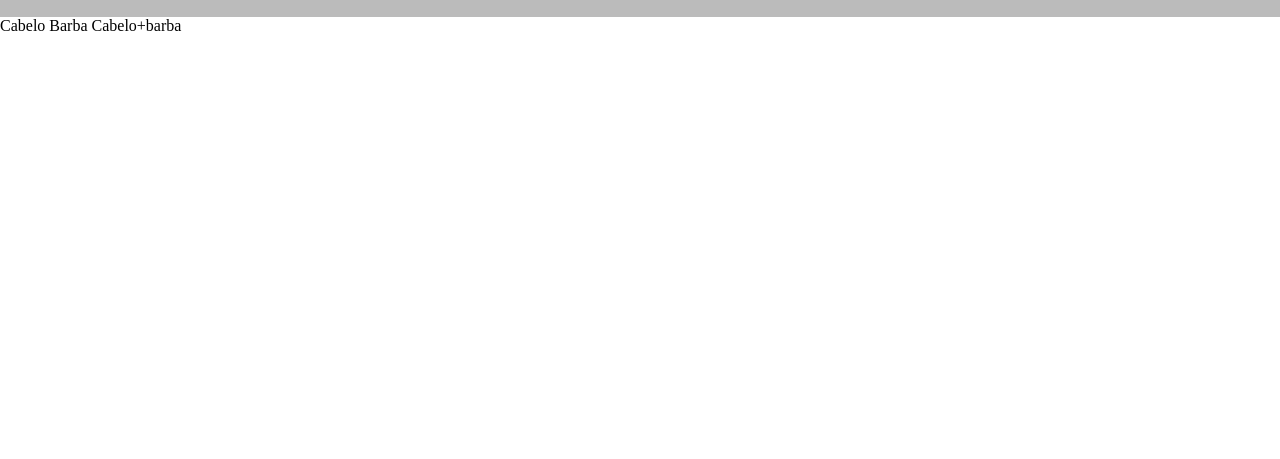
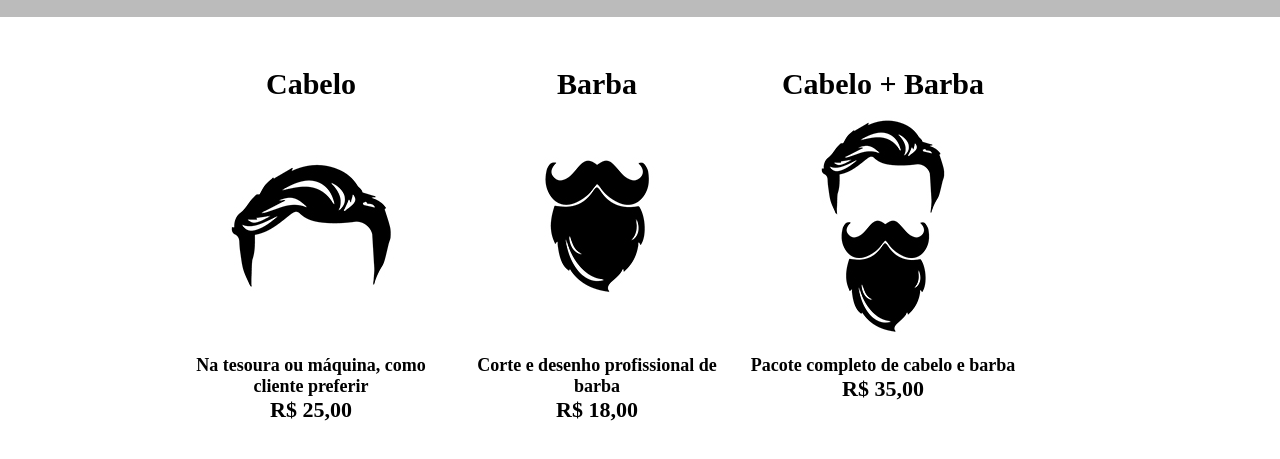
Before and after one commit to linusmanuel/barbearia-alura, a website: page produto.html in a window 1280 px wide. Shown: the part 281-740 px from the top of the page. Drawn offline with Linux system fonts and the light colour scheme.

Commit message:
feat: create product card

```diff
--- a/produto.html
+++ b/produto.html
@@ -20,6 +20,29 @@
 				</nav>
 			</div>
 		</header>
-		<main>Cabelo Barba Cabelo+barba</main>
+		<main>
+			<ul class="produtos">
+				<li>
+					<h2>Cabelo</h2>
+					<img src="/cabelo.jpg" alt="Corte de cabelo" />
+					<p class="produto-descricao">
+						Na tesoura ou máquina, como cliente preferir
+					</p>
+					<p class="produto-preco">R$ 25,00</p>
+				</li>
+				<li>
+					<h2>Barba</h2>
+					<img src="/barba.jpg" alt="Corte de barba" />
+					<p class="produto-descricao">Corte e desenho profissional de barba</p>
+					<p class="produto-preco">R$ 18,00</p>
+				</li>
+				<li>
+					<h2>Cabelo + Barba</h2>
+					<img src="/cabelo+barba.jpg" alt="Corte de cabelo e barba" />
+					<p class="produto-descricao">Pacote completo de cabelo e barba</p>
+					<p class="produto-preco">R$ 35,00</p>
+				</li>
+			</ul>
+		</main>
 	</body>
 </html>
--- a/produtos.css
+++ b/produtos.css
@@ -31,3 +31,31 @@ li a {
   margin: 0 auto;
   position: relative;
 }
+
+.produtos {
+  width: 940px;
+  margin-inline: auto;
+  padding: 50px 0;
+}
+
+.produtos li {
+  display: inline-block;
+  width: 30%;
+  vertical-align: top;
+  text-align: center;
+}
+
+.produtos h2 {
+  font-size: 30px;
+  font-weight: bold;
+}
+
+.produto-descricao {
+  font-size: 18px;
+  font-weight: bold;
+}
+
+.produto-preco {
+  font-size: 22px;
+  font-weight: bold;
+}
```
